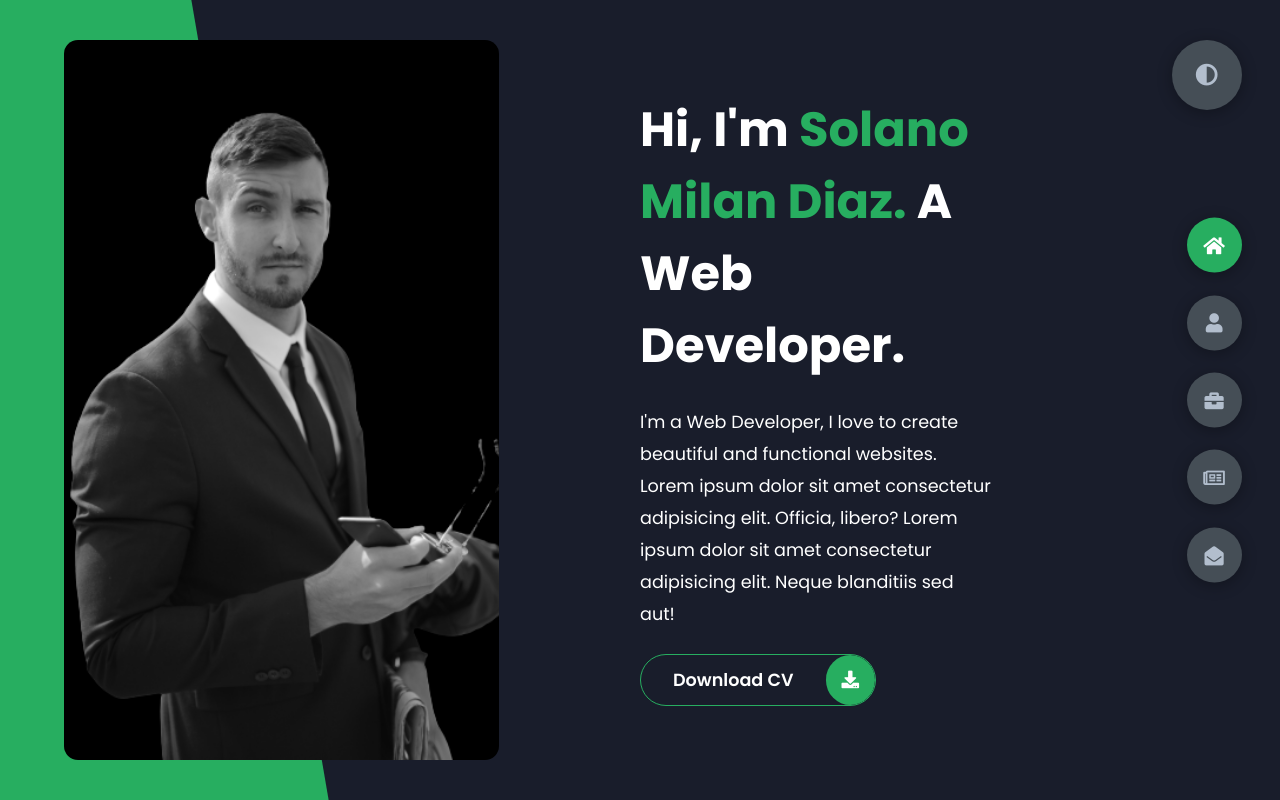
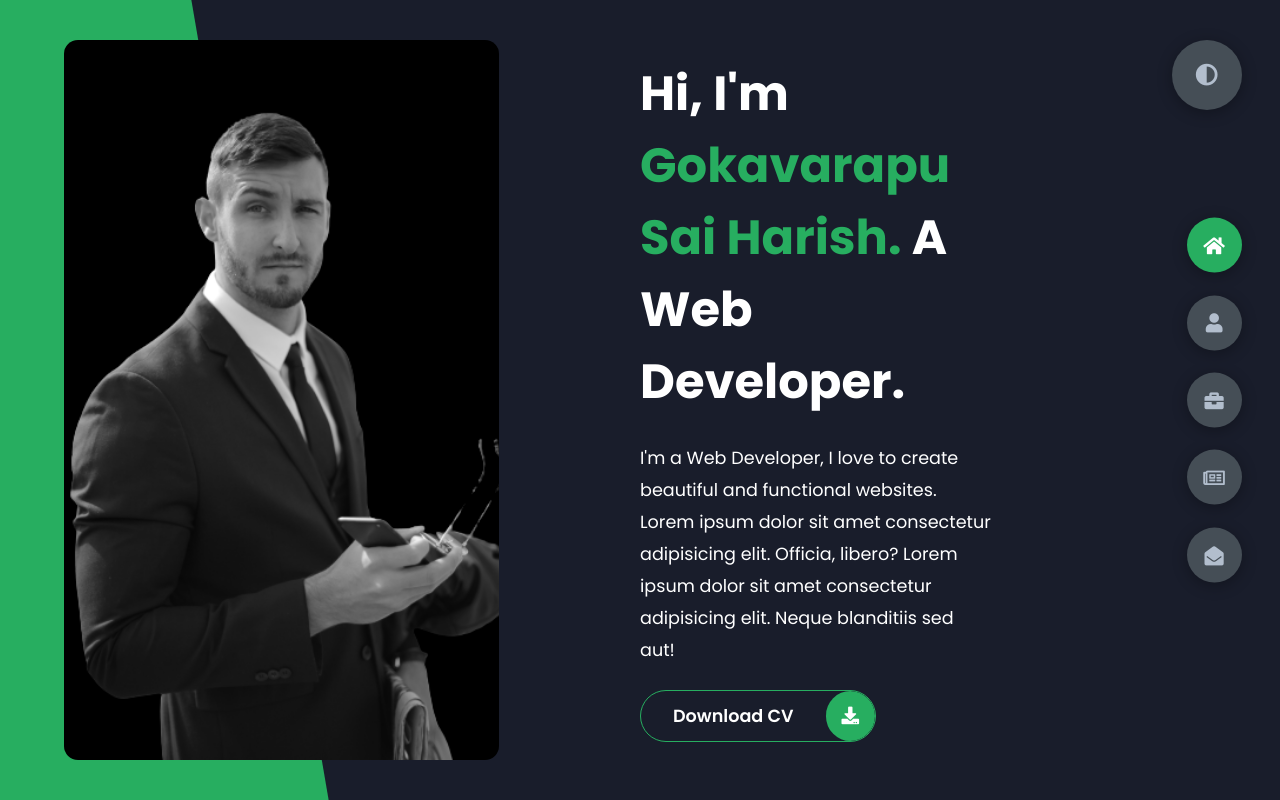
Before and after one commit to gh9049/VAC-WEBPAGE, a plain HTML site: page RA2011003011185/index.html in a window 1280 px wide. Drawn offline with Linux system fonts and the light colour scheme.

Commit message:
name was changed

```diff
--- a/RA2011003011185/index.html
+++ b/RA2011003011185/index.html
@@ -22,7 +22,7 @@
             </div>
             <div class="right-header">
                 <h1 class="name">
-                    Hi, I'm <span>Solano Milan Diaz.</span>
+                    Hi, I'm <span>Gokavarapu Sai Harish.</span>
                     A Web Developer.
                 </h1>
                 <p>
```
